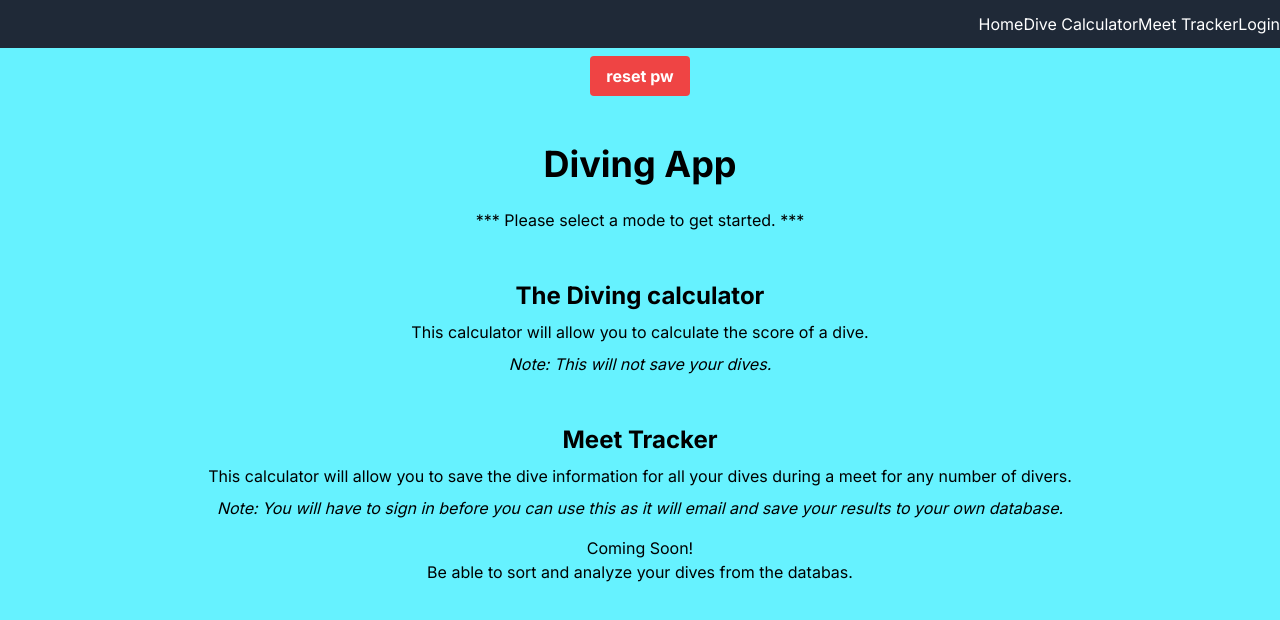
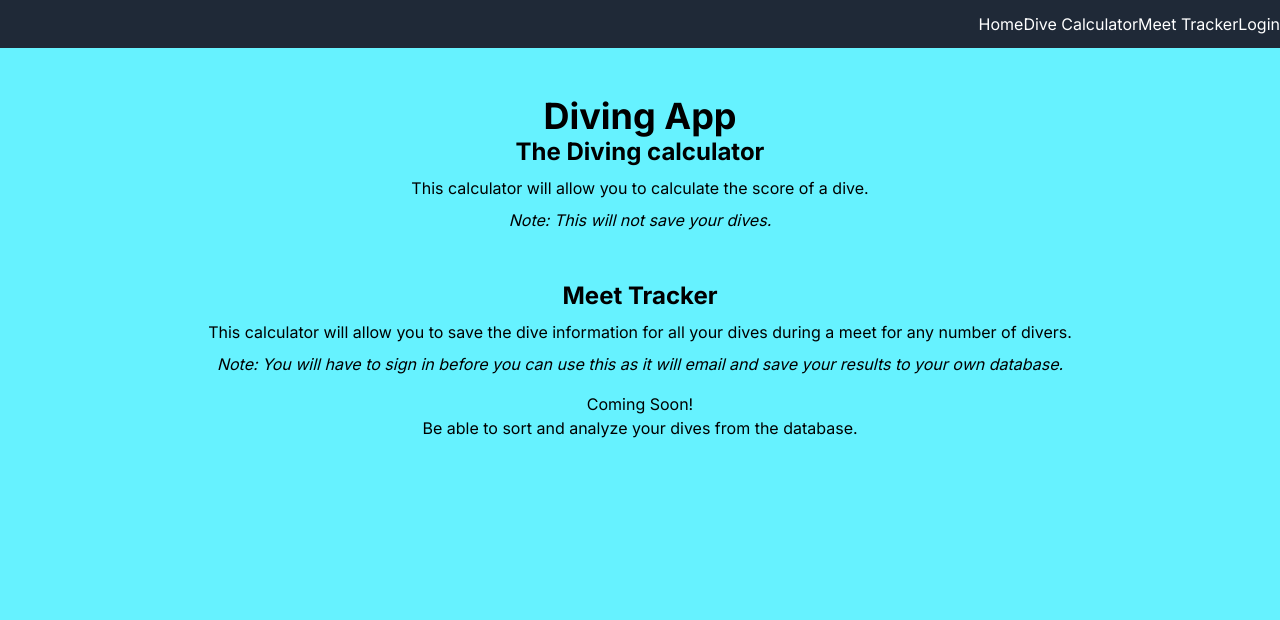
Before and after one commit to joand003/divingapp, a Next.js app: page / in a window 1280 px wide. Shown: the top 620 px of the page. Built offline with nearby package versions, Linux system fonts and the light colour scheme; no server answers.

Commit message:
removed testing button

```diff
--- a/app/page.js
+++ b/app/page.js
@@ -6,16 +6,9 @@ import axios from 'axios';
 export default function Home() {
   return (
     <div className='lg:px-48 text-center '>
-      <button className="bg-red-500 hover:bg-red-700 text-white font-bold py-2 px-4 rounded"
-      onClick={ async () => {
-        const response = await axios.post("/api/requestPasswordReset", {email: "joshua.andersland@gmail.com"})
-        console.log(JSON.stringify(response))
-      }}
-      >reset pw</button>
       <h1 className="flex flex-col justify-center pt-12">
           Diving App
       </h1>
-      <p className='pt-6 pb-12'>*** Please select a mode to get started. ***</p>
       <Link href='/diveCalculator'><h3 className=''>The Diving calculator</h3>
       <p className='py-2'>This calculator will allow you to calculate the score of a dive.</p>
       <p className='italic'>Note: This will not save your dives.</p></Link>
@@ -23,7 +16,7 @@ export default function Home() {
       <p className='py-2'>This calculator will allow you to save the dive information for all your dives during a meet for any number of divers.</p>
       <p className='italic pb-4'>Note: You will have to sign in before you can use this as it will email and save your results to your own database.</p></Link>
       <p>Coming Soon!</p>
-      <p>Be able to sort and analyze your dives from the databas.</p>
+      <p>Be able to sort and analyze your dives from the database.</p>
     </div>
   )
 }
```
